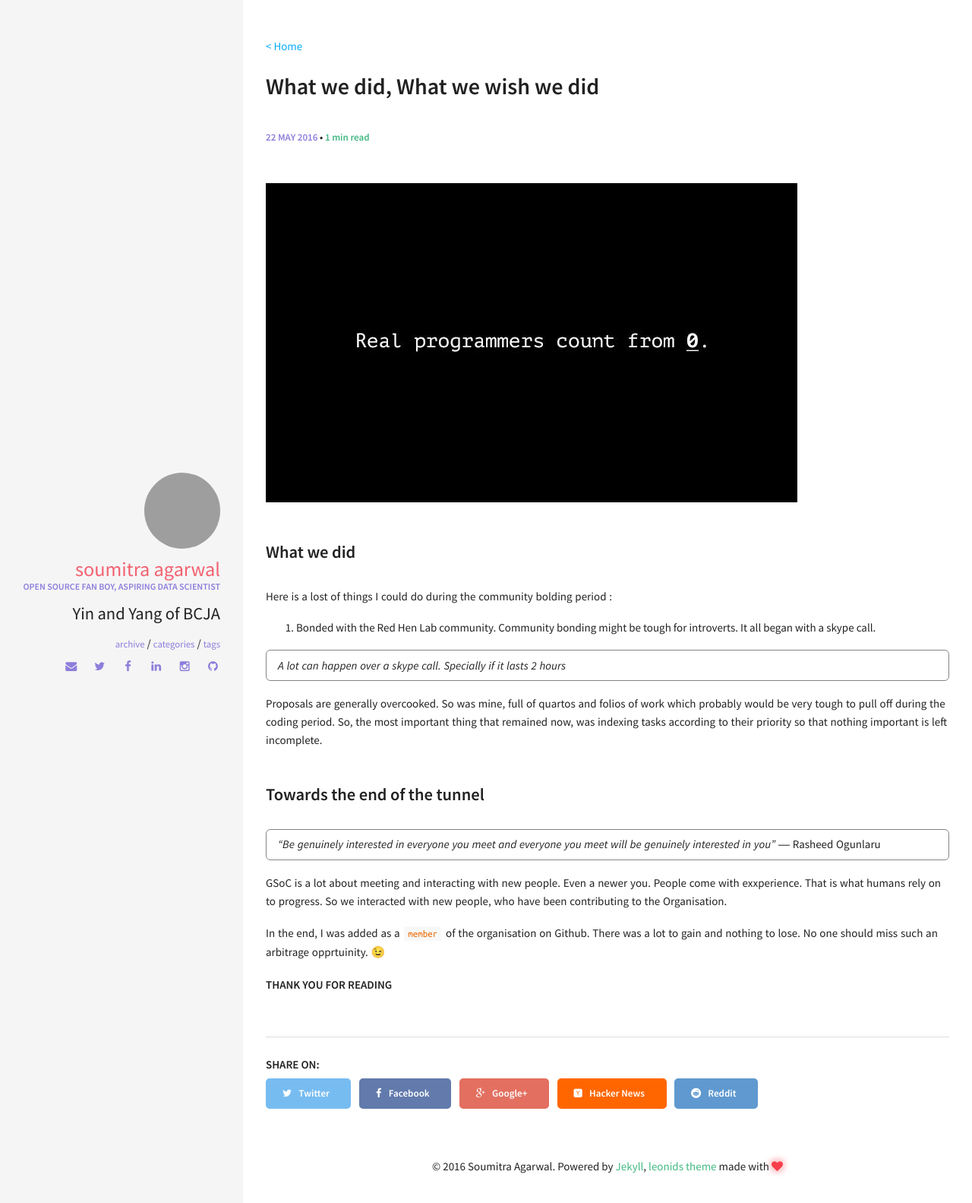
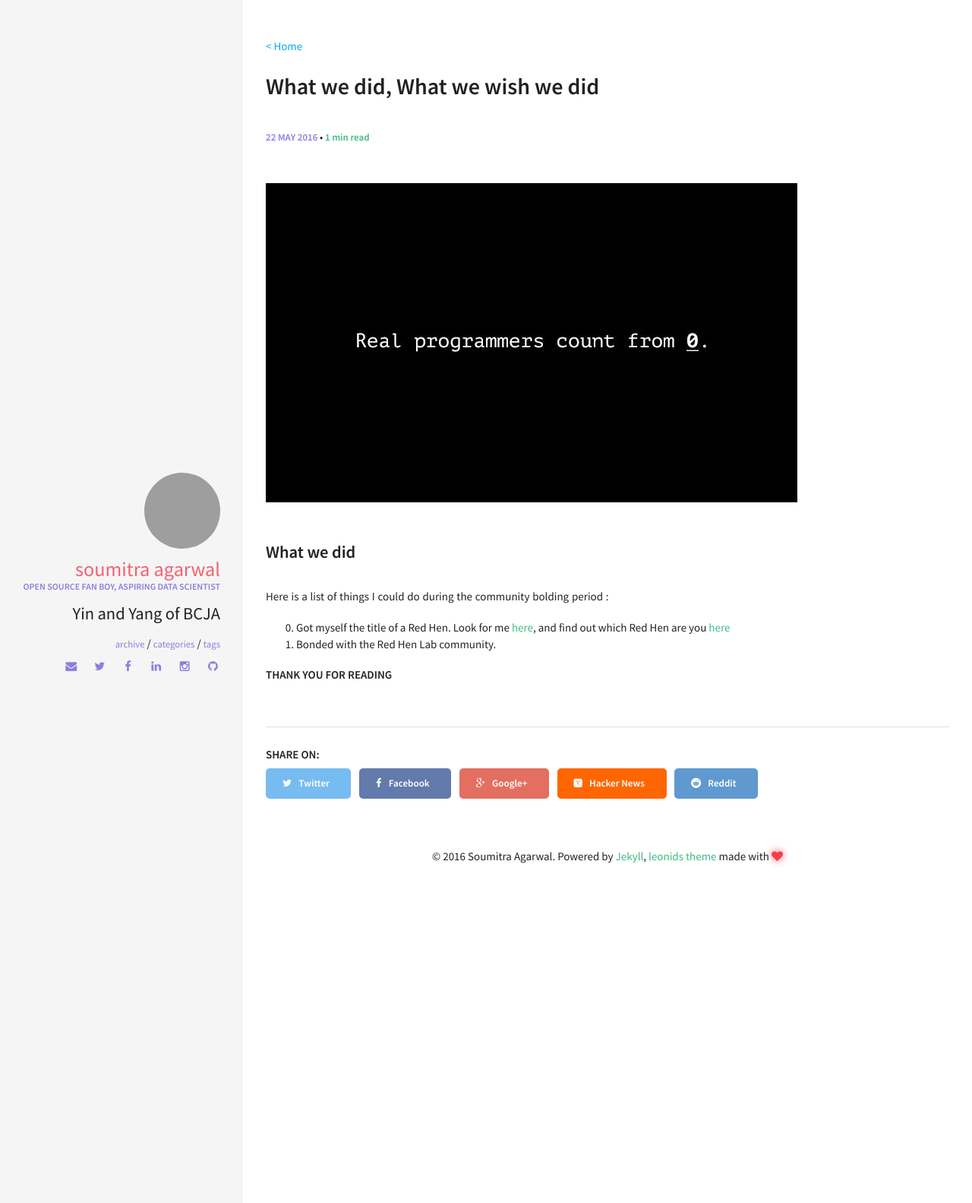
Before and after one commit to RedHenLab/BlendedJointAttention, a Jekyll site: the page built from _posts/2016-05-22-Community-bondind(Third).md, in a window 1280 px wide. Shown: the top 1583 px of the page at 76% size. Built offline with Jekyll 4.4.1, drawn with Linux system fonts in a browser that asks for light colours; emoji names are drawn with the system emoji font.

Commit message:
Post update

```diff
--- a/_posts/2016-05-22-Community-bondind(Third).md
+++ b/_posts/2016-05-22-Community-bondind(Third).md
@@ -10,23 +10,11 @@ comments: true
 
 ### What we did
 
-Here is a lost of things I could do during the community bolding period :
+Here is a list of things I could do during the community bolding period :
 
-0. Bonded with the Red Hen Lab community.
-Community bonding might be tough for introverts. It all began with a skype call.
-
-*A lot can happen over a skype call. Specially if it lasts 2 hours*
-{: .notice}
-
-Proposals are generally overcooked. So was mine, full of quartos and folios of work which probably would be very tough to pull off during the coding period. So, the most important thing that remained now, was indexing tasks according to their priority so that nothing important is left incomplete.
-
-### Towards the end of the tunnel
-
-*“Be genuinely interested in everyone you meet and everyone you meet will be genuinely interested in you”* 			― Rasheed Ogunlaru
-{: .notice}
-
-GSoC is a lot about meeting and interacting with new people. Even a newer you. People come with exxperience. That is what humans rely on to progress. So we interacted with new people, who have been contributing to the Organisation.
-
-In the end, I was added as a `member` of the organisation on Github. There was a lot to gain and nothing to lose. No one should miss such an arbitrage opprtuinity. :wink:
+<ol start='0'>
+	<li>Got myself the title of a Red Hen. Look for me <a target="_blank" href = "https://sites.google.com/site/distributedlittleredhen/home/profiles-of-red-hen-participants">here</a>, and find out which Red Hen are you <a target="_blank" href="https://www.youtube.com/watch?v=dA5CuN7YJdM&feature=youtu.be">here</a> </li>
+	<li>Bonded with the Red Hen Lab community. </li>
+</ol>
 
 ###### Thank you for reading
```
